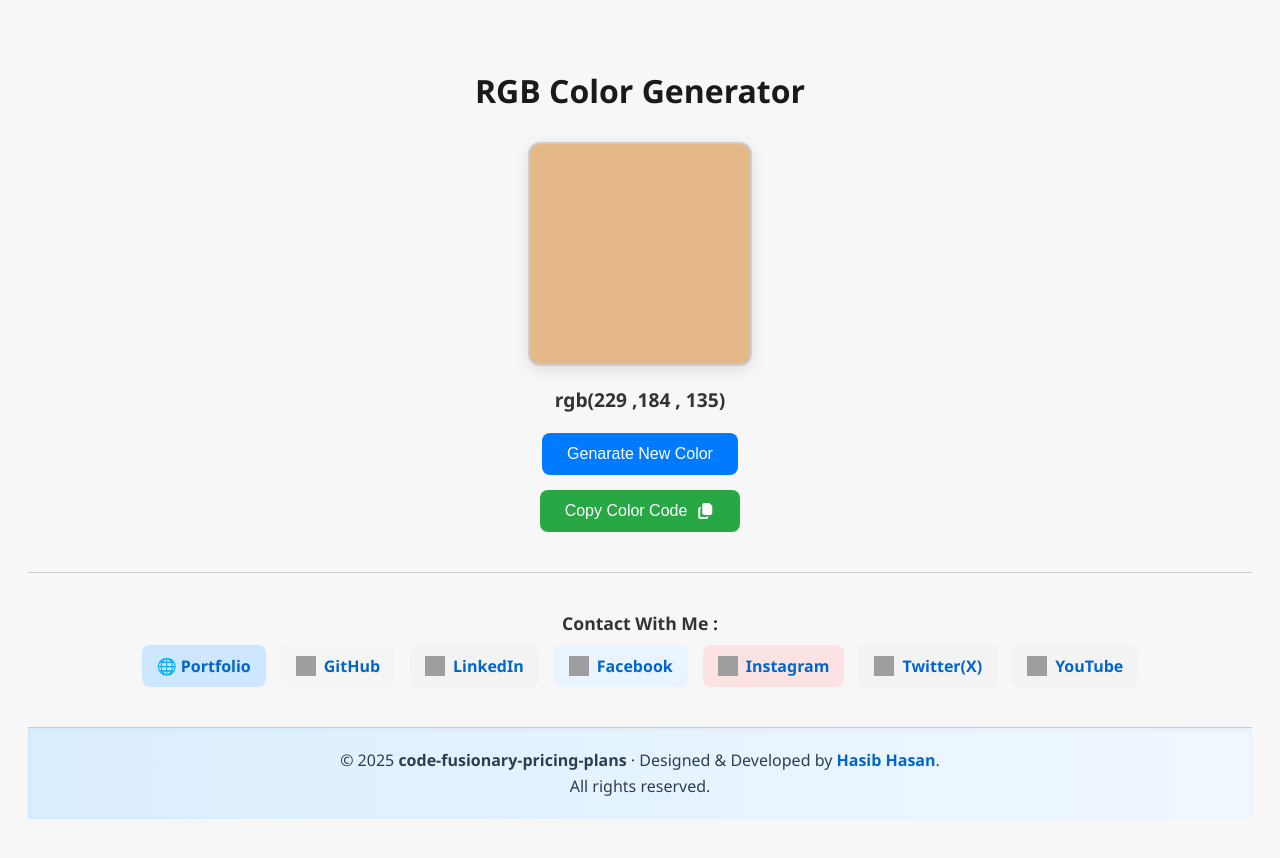
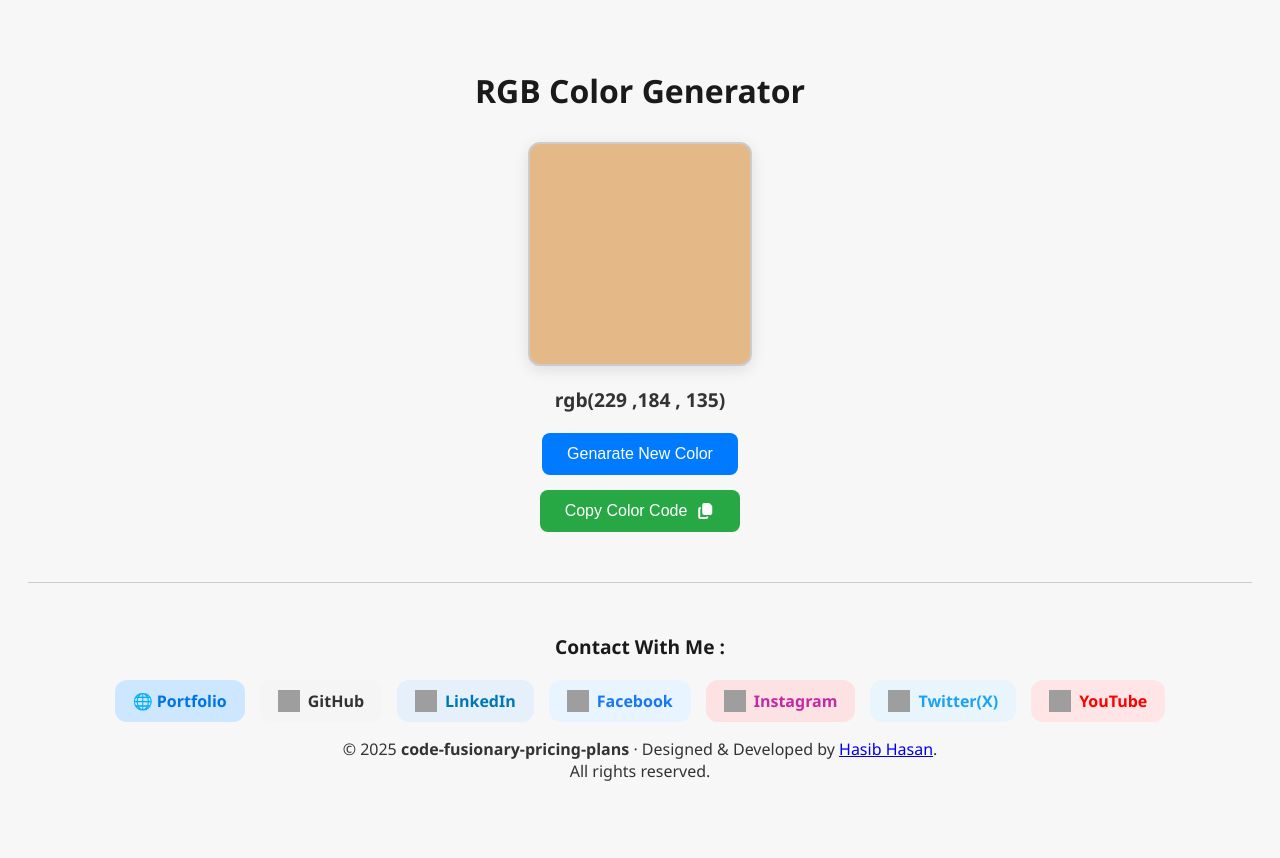
Before and after one commit to HasibCoderLab/rgb-color-generator, a plain HTML site: page index.html in a window 1280 px wide. Drawn offline with Linux system fonts and the light colour scheme; grey boxes are pictures that could not be loaded.

Commit message:
feat:change style

```diff
--- a/style.css
+++ b/style.css
@@ -103,18 +103,19 @@ button {
     font-weight: 600;
 }
 
-
+/* Contact With Me Section */
 .social-links {
     text-align: center;
-  margin-top: 40px;
-  padding-top: 20px;
+    margin-top: 50px;
+    padding-top: 30px;
     border-top: 1px solid #ccc;
 }
 
 .social-links p {
-  font-size: 1.1em;
-  margin-bottom: 10px;
-  font-weight: bold;
+    font-size: 1.2rem;
+    margin-bottom: 20px;
+    font-weight: 600;
+    color: #1a1a1a;
 }
 
 .links {
@@ -129,26 +130,39 @@ button {
     align-items: center;
     gap: 8px;
     text-decoration: none;
-  padding: 10px 15px;
-  border-radius: 8px;
-  font-weight: bold;
+    padding: 10px 18px;
+    border-radius: 12px;
+    font-weight: 600;
     background-color: #f3f3f3;
     transition: all 0.3s ease;
-  font-size: 1em;
+    font-size: 1rem;
+    color: #333;
 }
 
 .link img {
-  width: 20px;
-  height: 20px;
+    width: 22px;
+    height: 22px;
 }
 
 .link:hover {
     transform: translateY(-3px);
-  box-shadow: 0 4px 12px rgba(0, 0, 0, 0.15);
+    box-shadow: 0 6px 15px rgba(0, 0, 0, 0.15);
 }
 
+/* Specific platform colors */
 .portfolio {
     background-color: #cce7ff;
+    color: #0073e6;
+}
+
+.github {
+    background-color: #f5f5f5;
+    color: #333;
+}
+
+.linkedin {
+    background-color: #e6f0fa;
+    color: #0077b5;
 }
 
 .facebook {
@@ -156,45 +170,25 @@ button {
     color: #1877f2;
 }
 
-.github {
-  background-color: #f5f5f5;
-  color: #333;
-}
-
 .instagram {
     background-color: #fde2e4;
     color: #c32aa3;
 }
 
-
- .links  a {
-    color: #0066cc;
+.twitter {
+    background-color: #e8f5fd;
+    color: #1da1f2;
 }
 
-.copyright {
-  text-align: center;
-  padding: 20px 15px;
-  margin-top: 40px;
-  font-size: 1em;
-  background: linear-gradient(to right, #dbeeff, #f0f8ff);
-  border-top: 1px solid #ccc;
-  color: #2c3e50;
-  box-shadow: inset 0 1px 5px rgba(0, 0, 0, 0.05);
+.youtube {
+    background-color: #ffe5e5;
+    color: #ff0000;
 }
 
-.copyright p {
-  margin: 0;
-  line-height: 1.6;
+/* responsive for small screens */
+@media (max-width: 600px) {
+    .links {
+        flex-direction: column;
+        gap: 12px;
     }
-
-.copyright a {
-  color: #0066cc;
-  text-decoration: none;
-  font-weight: 600;
-  transition: color 0.3s ease, text-shadow 0.3s ease;
 }
-
-.copyright a:hover {
-  color: #003366;
-  text-shadow: 0 0 3px rgba(0, 102, 204, 0.4);
-}
```
Lines whose indentation alone changed are shown as unchanged.
